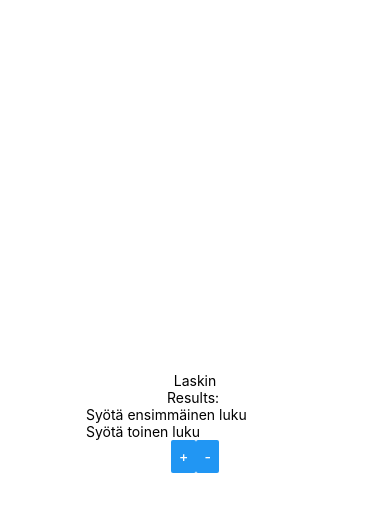
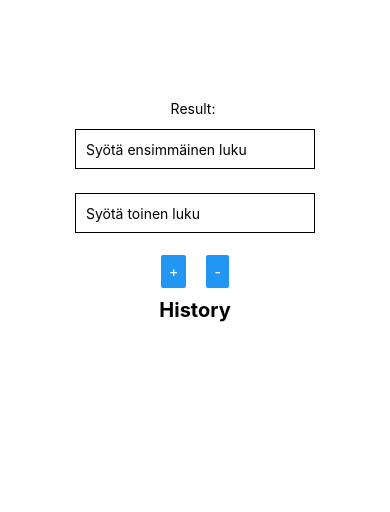
Before and after one commit to Mardehei/laskin_navigoinnilla, a React Native app: screen / in a window 390 px wide. Shown: the top 512 px of the page. Built offline with nearby package versions, Linux system fonts and the light colour scheme.

Commit message:
historia

```diff
--- a/App.js
+++ b/App.js
@@ -1,6 +1,6 @@
 import { StatusBar } from 'expo-status-bar';
-import React from "react";
-import { StyleSheet, Text, View, SafeAreaView, TextInput, Button } from 'react-native';
+import React, { useState } from "react";
+import { StyleSheet, Text, View, SafeAreaView, FlatList, TextInput, Button, RecyclerViewBackedScrollViewComponent } from 'react-native';
 
 
 export default function App() {
@@ -8,19 +8,29 @@ export default function App() {
   const [number1, setNumber1] = React.useState('');
   const [number2, setNumber2] = React.useState('');
   const [result, setResult] = React.useState('');
+  const [data, setData] = useState([]);
 
   const add = () => {
       setResult(parseInt(number1) + parseInt(number2));
+      const summa = (parseInt(number1) + parseInt(number2));
+      const text = number1 + " + " + number2 + " = " + summa;
+      setData([...data, { key: text }]);
+      setNumber1('');
+      setNumber2('');
   }
 
   const subtract = () => {
       setResult(parseInt(number1) - parseInt(number2));
+      const vahennys = (parseInt(number1) - parseInt(number2));
+      const text = number1 + " - " + number2 + " = " + vahennys;
+      setData([...data, { key: text }]);
+      setNumber1('');
+      setNumber2('');
   }
 
   return (
     <View style={styles.container}>
-      <Text>Laskin</Text>
-      <Text>Results: {result}</Text>
+      <Text>Result: {result}</Text>
       <SafeAreaView>
         <TextInput
           style={styles.input}
@@ -38,18 +48,25 @@ export default function App() {
         />
         <StatusBar style="auto"/>
       </SafeAreaView>
-      <View style={{ flexDirection: "row" }}>
+      <View style={styles.buttons}>
         <Button
           title="+"
           onPress={add}
         />
+        <View style={styles.space} />
         <Button
           title="-"
           onPress={subtract}
         />
       </View>
+      <Text style={styles.text}>History</Text>
+      <FlatList
+        data={data}
+        renderItem={({item}) => (
+          <Text>{item.key}</Text>
+        )}
+        />
     </View>
-
   );
 }
 
@@ -59,5 +76,28 @@ const styles = StyleSheet.create({
     backgroundColor: '#fff',
     alignItems: 'center',
     justifyContent: 'center',
+    marginTop: 100,
   },
+  input: {
+    height: 40,
+    margin: 12,
+    borderWidth: 1,
+    padding: 10,
+  },
+  flatlist: {
+    alignItems: 'center',
+    justifyContent: 'center',
+  },
+  buttons: {
+    flexDirection: "row",
+    justifyContent: 'space-between',
+    margin: 10,
+  },
+  space: {
+    width: 20,
+  },
+  text: {
+    fontWeight: "bold",
+    fontSize: 20,
+  }
 });
```
Lines whose indentation alone changed are shown as unchanged.
